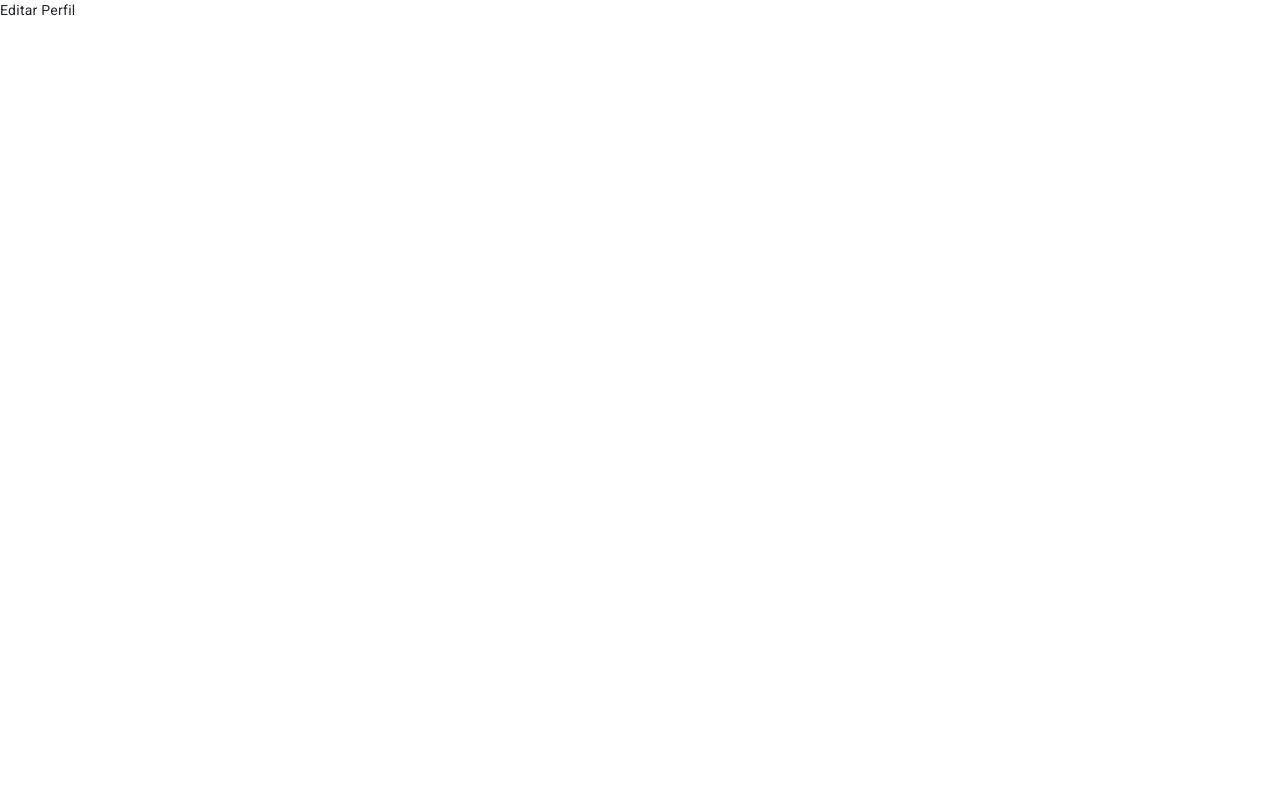
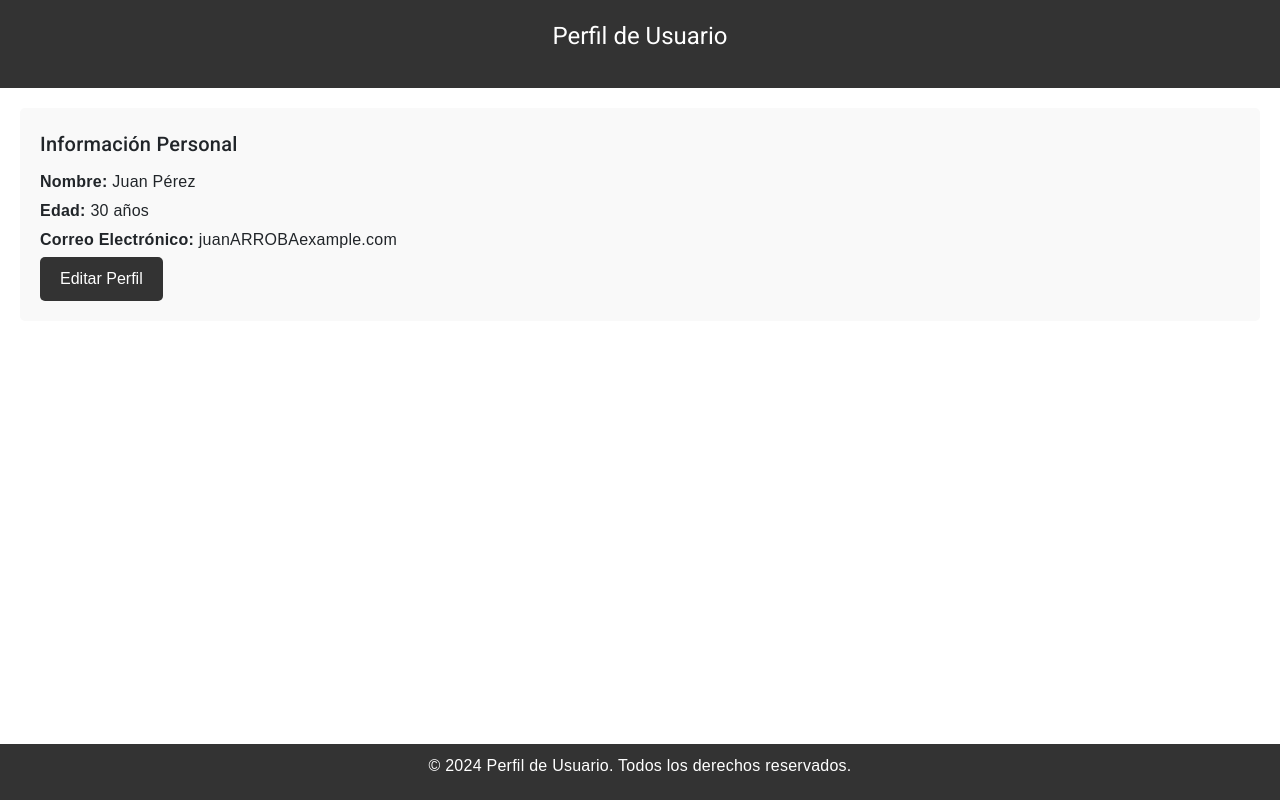
Before and after one commit to Baku15/Ecomerce-CICD-fronted, an Angular app: page /editar-perfil in a window 1280 px wide. Built offline with nearby package versions, Linux system fonts and the light colour scheme.

Commit message:
Cambios a editar perfil

```diff
--- a/src/app/editar-perfil/editar-perfil.component.css
+++ b/src/app/editar-perfil/editar-perfil.component.css
@@ -0,0 +1,54 @@
+body {
+    font-family: Arial, sans-serif;
+    margin: 0;
+    padding: 0;
+}
+
+header {
+    background-color: #333;
+    color: #fff;
+    padding: 20px;
+    text-align: center;
+}
+
+main {
+    padding: 20px;
+}
+
+.profile {
+    background-color: #f9f9f9;
+    border-radius: 5px;
+    padding: 20px;
+    margin-bottom: 20px;
+}
+
+.profile h2 {
+    margin-bottom: 10px;
+}
+
+.profile p {
+    margin-bottom: 5px;
+}
+
+button {
+    background-color: #333;
+    color: #fff;
+    border: none;
+    padding: 10px 20px;
+    border-radius: 5px;
+    cursor: pointer;
+}
+
+button:hover {
+    background-color: #555;
+}
+
+footer {
+    background-color: #333;
+    color: #fff;
+    text-align: center;
+    padding: 10px;
+    position: fixed;
+    bottom: 0;
+    width: 100%;
+}
--- a/src/app/editar-perfil/editar-perfil.component.html
+++ b/src/app/editar-perfil/editar-perfil.component.html
@@ -1 +1,27 @@
-<p>Editar Perfil</p>
+<!DOCTYPE html>
+<html lang="es">
+<head>
+    <meta charset="UTF-8">
+    <meta name="viewport" content="width=device-width, initial-scale=1.0">
+    <title>Perfil de Usuario</title>
+</head>
+<body>
+    <header>
+        <h1>Perfil de Usuario</h1>
+    </header>
+
+    <main>
+        <section class="profile">
+            <h2>Información Personal</h2>
+            <p><strong>Nombre:</strong> Juan Pérez</p>
+            <p><strong>Edad:</strong> 30 años</p>
+            <p><strong>Correo Electrónico:</strong> juanARROBAexample.com</p>
+            <button id="edit-profile">Editar Perfil</button>
+        </section>
+    </main>
+
+    <footer>
+        <p>&copy; 2024 Perfil de Usuario. Todos los derechos reservados.</p>
+    </footer>
+</body>
+</html>
```
